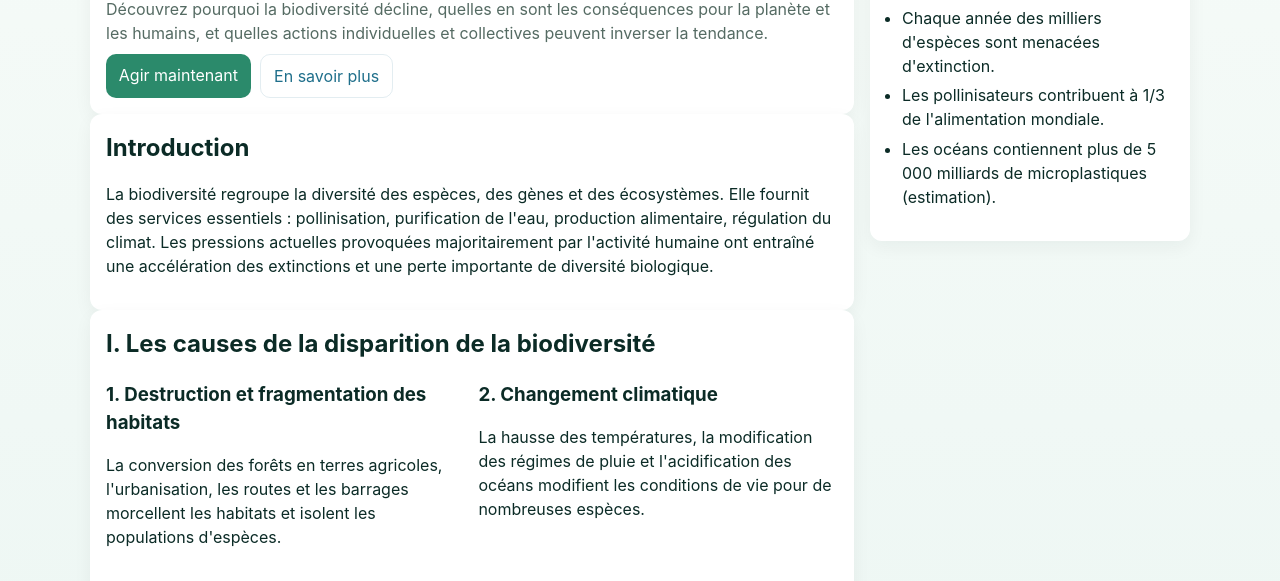
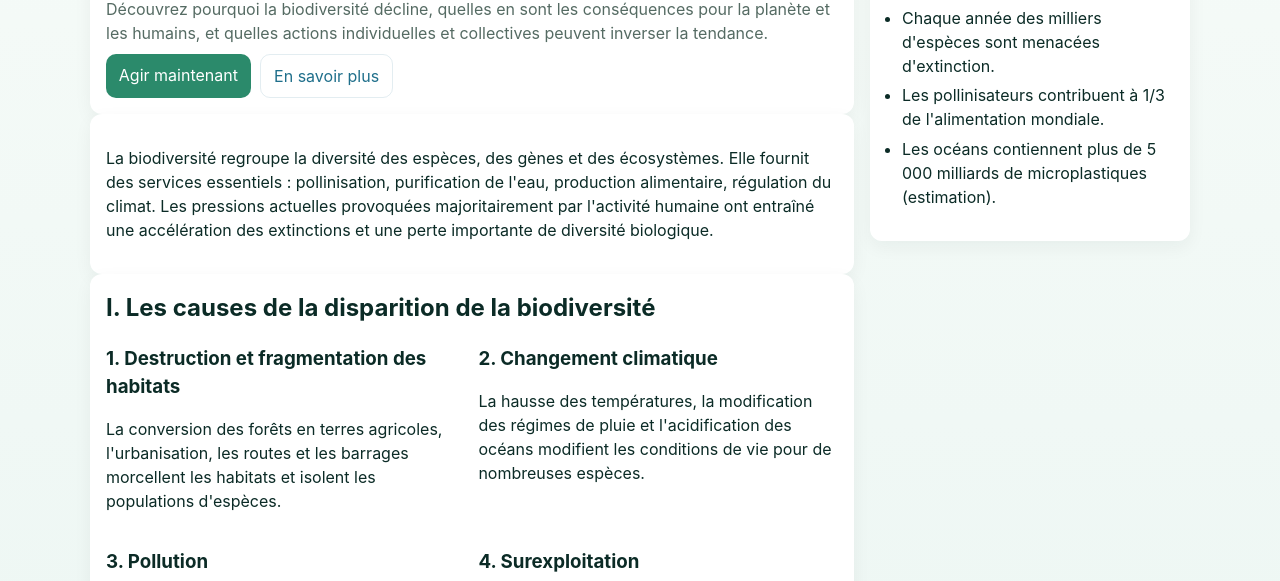
Before and after one commit to brcowen-code/sauverlabiodiversite, a plain HTML site: page index.html in a window 1280 px wide. Shown: the part 180-761 px from the top of the page. Drawn offline with Linux system fonts and the light colour scheme.

Commit message:
Update index.html

```diff
--- a/index.html
+++ b/index.html
@@ -146,7 +146,7 @@
         </article>
 
         <section class="card" aria-labelledby="intro">
-          <h2 id="intro">Introduction</h2>
+
           <p>La biodiversité regroupe la diversité des espèces, des gènes et des écosystèmes. Elle fournit des services essentiels : pollinisation, purification de l'eau, production alimentaire, régulation du climat. Les pressions actuelles provoquées majoritairement par l'activité humaine ont entraîné une accélération des extinctions et une perte importante de diversité biologique.</p>
         </section>
 
```
